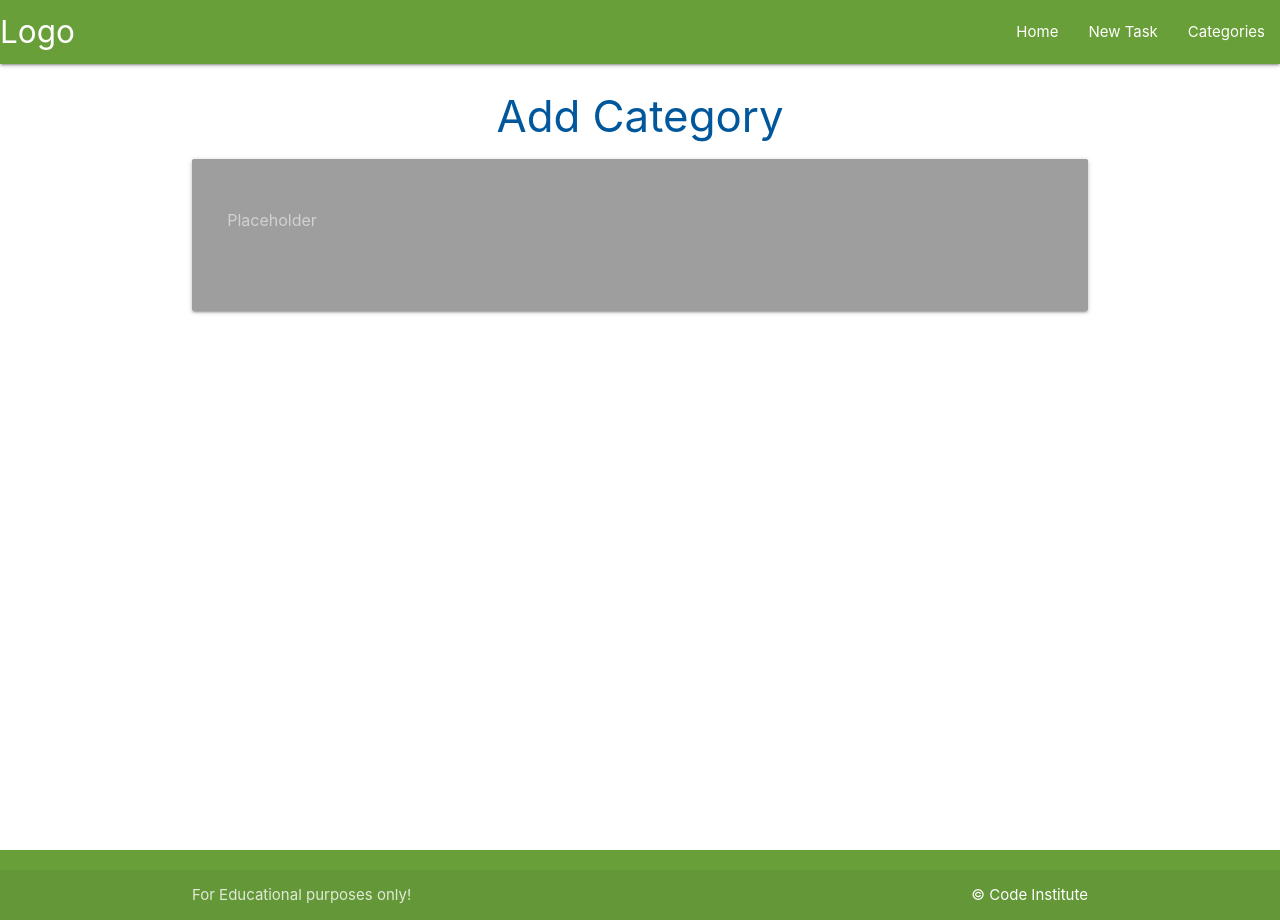
After one commit to EndaMagennis/task-manager, a Flask app: page /add_category in a window 1280 px wide. The commit adds this page. Run offline with Flask 2, Linux system fonts and the light colour scheme.

Commit message:
Add basic functionality

```diff
--- a/taskmanager/routes.py
+++ b/taskmanager/routes.py
@@ -1,4 +1,4 @@
-from flask import render_template
+from flask import render_template, request, redirect, url_for
 from taskmanager import app, db
 from taskmanager.models import Category, Task
 
@@ -6,3 +6,20 @@ from taskmanager.models import Category, Task
 @app.route("/")
 def home():
     return render_template("tasks.html")
+
+
+@app.route("/categories")
+def categories():
+    return render_template("categories.html")
+
+
+@app.route("/add_category", methods=["GET", "POST"])
+def add_category():
+    if request.method == "POST":
+        category = Category(
+            category_name=request.form.get("category_name")
+        )
+        db.session.add(category)
+        db.session.commit()
+        return redirect(url_for('categories'))
+    return render_template("add_category.html")
--- /dev/null
+++ b/taskmanager/templates/add_category.html
@@ -0,0 +1,19 @@
+{% extends "base.html" %} {% block content %}
+<h3 class="light-blue-text text-darken-4 center-align">Add Category</h3>
+
+<div class="row card-panel grey ligthen-5">
+  <form class="col s12 meth">
+    <div class="row">
+      <div class="input-field col s6">
+        <input
+          placeholder="Placeholder"
+          id="first_name"
+          type="text"
+          class="validate"
+        />
+        <label for="first_name">First Name</label>
+      </div>
+
+  </form>
+</div>
+{% endblock%}
--- a/taskmanager/templates/base.html
+++ b/taskmanager/templates/base.html
@@ -32,7 +32,7 @@
           <ul class="right hide-on-med-and-down">
             <li><a href="{{ url_for('home') }}">Home</a></li>
             <li><a href="">New Task</a></li>
-            <li><a href="">Categories</a></li>
+            <li><a href="{{ url_for('categories') }}">Categories</a></li>
           </ul>
         </div>
       </nav>
@@ -40,7 +40,7 @@
       <ul class="sidenav" id="mobile-demo">
         <li><a href="{{ url_for('home') }}">Home</a></li>
         <li><a href="">New Task</a></li>
-        <li><a href="">Categories</a></li>
+        <li><a href="{{ url_for('categories') }}">Categories</a></li>
       </ul>
     </header>
 
@@ -59,13 +59,13 @@
         </div>
       </div>
     </footer>
-    <script src="https://cdnjs.cloudflare.com/ajax/libs/jquery/3.7.1/jquery.min.js"
-    integrity="sha512-v2CJ7UaYy4JwqLDIrZUI/4hqeoQieOmAZNXBeQyjo21dadnwR+8ZaIJVT8EE2iyI61OV8e6M8PP2/4hpQINQ/g=="
-    crossorigin="anonymous"
-    referrerpolicy="no-referrer">
-    </script>
+    <script
+      src="https://cdnjs.cloudflare.com/ajax/libs/jquery/3.7.1/jquery.min.js"
+      integrity="sha512-v2CJ7UaYy4JwqLDIrZUI/4hqeoQieOmAZNXBeQyjo21dadnwR+8ZaIJVT8EE2iyI61OV8e6M8PP2/4hpQINQ/g=="
+      crossorigin="anonymous"
+      referrerpolicy="no-referrer"
+    ></script>
     <script src="https://cdnjs.cloudflare.com/ajax/libs/materialize/1.0.0/js/materialize.min.js"></script>
-
 
     <script src="{{ url_for('static', filename='js/script.js') }}"></script>
   </body>
```
Also changed, not shown: taskmanager/templates/categories.html (added, +13 -0 lines).
